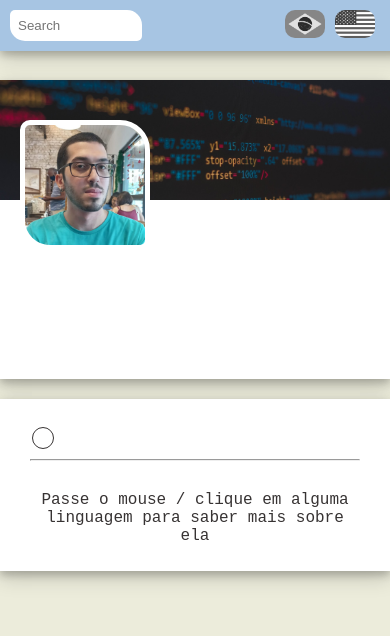
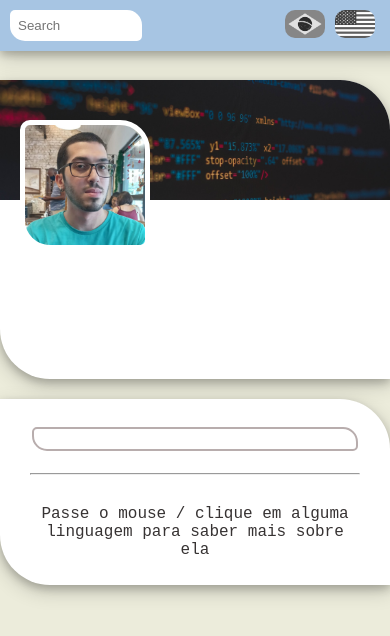
Before and after one commit to kyevat94/erick-oliveira-dev, a React (Create React App) app: page / in a window 390 px wide. Shown: the top 636 px of the page. Built offline with nearby package versions, Linux system fonts and the light colour scheme; no server answers.

Commit message:
Minor changes

```diff
--- a/public/index.html
+++ b/public/index.html
@@ -4,7 +4,7 @@
     <meta charset="utf-8" />
     <link rel="icon" href="%PUBLIC_URL%/favicon.ico" />
     <meta name="viewport" content="width=device-width, initial-scale=1" />
-    <meta name="theme-color" content="#000000" />
+    <meta name="theme-color" content="#a7c5e3" />
     <meta
       name="description"
       content="Web site created using create-react-app"
--- a/src/components/HeaderDiv/HeaderDiv.css
+++ b/src/components/HeaderDiv/HeaderDiv.css
@@ -20,6 +20,8 @@
       width: 100%;
       padding: 0;
       text-align: right;
+      border-radius: 0px 50px 0px 50px;
+      overflow: hidden;
     }
     .capa-header-div {
       padding: 10px;
@@ -58,7 +60,8 @@
       margin-left: auto;
       margin-right: auto;
       position: relative;
-      border-radius: 35px;
+      /*border-radius: 35px;*/
+      border-radius: 10px 50px 10px 50px;
       text-align: right;
       overflow: hidden;
     }
--- a/src/components/Resume/Resume.css
+++ b/src/components/Resume/Resume.css
@@ -9,6 +9,7 @@
   /*mobile*/
   .about-me-div {
     width: 100%;
+    border-radius: 0px 50px 0px 50px;
   }
   .text-about-me-div {
     margin: 20px;
@@ -19,21 +20,7 @@
     width: 100%;
     flex-direction: column;
     flex-flow: row wrap;
-  }
-  .lang-box {
-    color: rgb(161, 43, 0);
-    font-family: monospace;
-    font-size: 16px;
-    font-weight: bold;
-    transition-timing-function: ease-in-out;
-    transition: 0.5s;
-    cursor: pointer;
-    text-align: center;
-    border: solid 1px;
-    border-color: #373333;
-    margin: 2px;
-    padding: 10px;
-    border-radius: 20px;
+    margin-bottom: 20px;
   }
   #box-explain.visible {
     transition-timing-function: ease-in-out;
@@ -50,7 +37,8 @@
     margin-left: auto;
     margin-right: auto;
     position: relative;
-    border-radius: 35px;
+    /*border-radius: 35px;*/
+    border-radius: 10px 50px 10px 50px;
   }
   .text-about-me-div {
     margin: 40px;
@@ -59,7 +47,15 @@
   .languages {
     display: flex;
     width: 100%;
+    margin-bottom: 20px;
   }
+  #box-explain.visible {
+    transition-timing-function: ease-in-out;
+    transition: 0.7s;
+    height: 50px;
+  }
+}
+
 .lang-box {
   color: rgb(161, 43, 0);
   font-family: monospace;
@@ -70,17 +66,12 @@
   cursor: pointer;
   flex: 1;
   text-align: center;
-    border: solid 1px;
-    border-color: #373333;
+  border: solid 2px;
+  border-color: #b8adad;
   margin: 2px;
   padding: 10px;
-    border-radius: 20px;
-  }
-  #box-explain.visible {
-    transition-timing-function: ease-in-out;
-    transition: 0.7s;
-    height: 50px;
-  }
+  /*border-radius: 20px;*/
+  border-radius: 5px 15px 5px 15px;
 }
 
 .lang-box:hover {
@@ -95,7 +86,7 @@
   transition: 0.5s;
   height: 30px;
   text-align: center;
-  font-family: 'Courier New', Courier, monospace;
+  font-family: "Courier New", Courier, monospace;
   margin-top: 30px;
 }
 
```
Also changed, not shown: src/components/Resume/Resume.js (+10 -7 lines), src/components/HeaderDiv/HeaderDiv.js (line endings or trailing spaces). Lines whose indentation alone changed are shown as unchanged.
